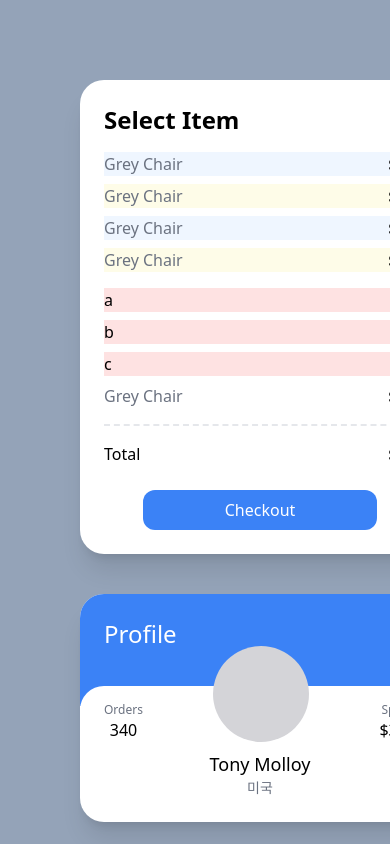
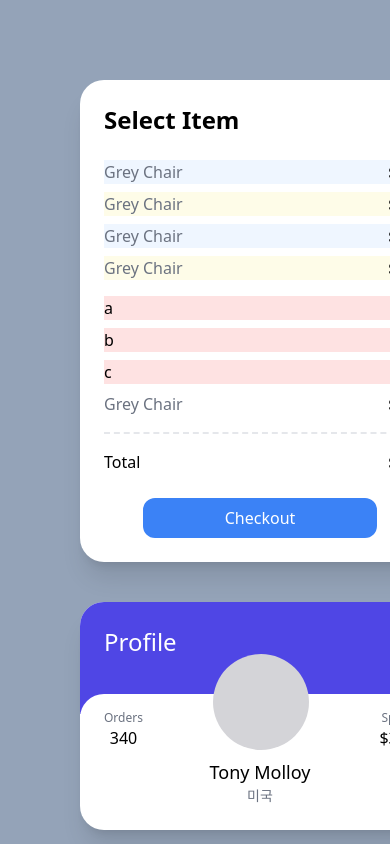
Before and after one commit to kkuyu/-carrot-market, a Next.js app: page / in a window 390 px wide. Shown: the top 844 px of the page. Built offline with nearby package versions, Linux system fonts and the light colour scheme.

Commit message:
Responsive Modifiers part Two

```diff
--- a/pages/index.tsx
+++ b/pages/index.tsx
@@ -2,11 +2,11 @@ import type { NextPage } from "next";
 
 const Home: NextPage = () => {
   return (
-    <div className="min-h-screen grid gap-10 px-20 py-20 bg-slate-400">
-      <div
-        className="p-6 bg-white rounded-3xl shadow-xl
-        sm:bg-red-400 bd:bg-teal-400 lg:bg-indigo-400 xl:bg-yellow-400 2xl:bg-pink-500"
-      >
+    <div
+      className="min-h-screen grid gap-10 px-20 py-20 bg-slate-400
+      xl:place-content-center xl:grid-cols-3 lg:grid-cols-2"
+    >
+      <div className="p-6 flex flex-col justify-between bg-white rounded-3xl shadow-xl">
         <strong className="block font-semibold text-2xl">Select Item</strong>
         <div className="mt-4">
           <ul>
@@ -49,7 +49,10 @@ const Home: NextPage = () => {
         </div>
       </div>
       <div className="bg-white overflow-hidden rounded-3xl shadow-xl group">
-        <div className="p-6 pb-14 bg-blue-500">
+        <div
+          className="p-6 pb-14 bg-blue-500
+          portrait:bg-indigo-600 landscape:bg-teal-500 xl:pb-40"
+        >
           <span className="text-2xl text-white">Profile</span>
         </div>
         <div className="relative -top-5 p-6 bg-white rounded-3xl">
@@ -70,7 +73,10 @@ const Home: NextPage = () => {
           </div>
         </div>
       </div>
-      <div className="p-6 bg-white rounded-3xl shadow-xl">
+      <div
+        className="p-6 bg-white rounded-3xl shadow-xl
+         lg:col-span-2 xl:col-span-1"
+      >
         <div className="mb-5 flex justify-between items-center">
           <span>⬅️</span>
           <div className="space-x-3">
```
Also changed, not shown: 1 other file (tests, documents, lock files or other folders).
